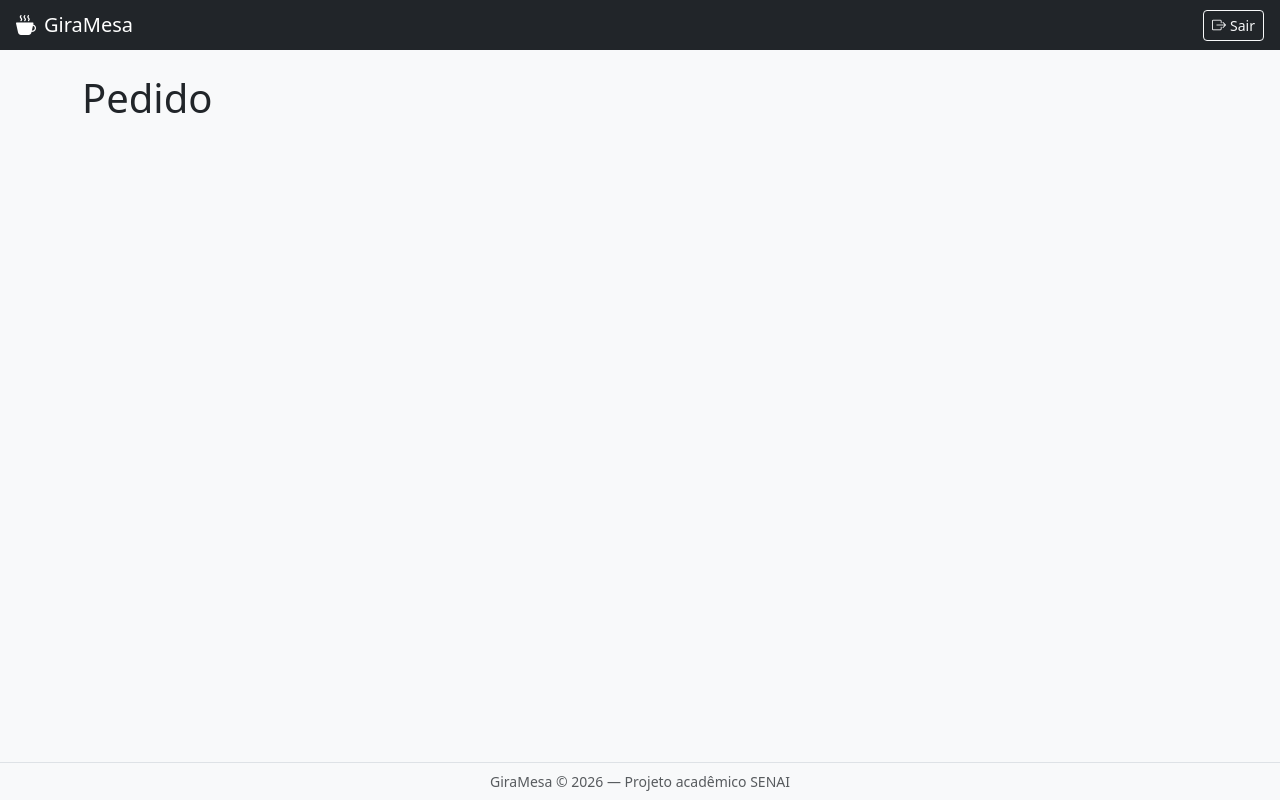
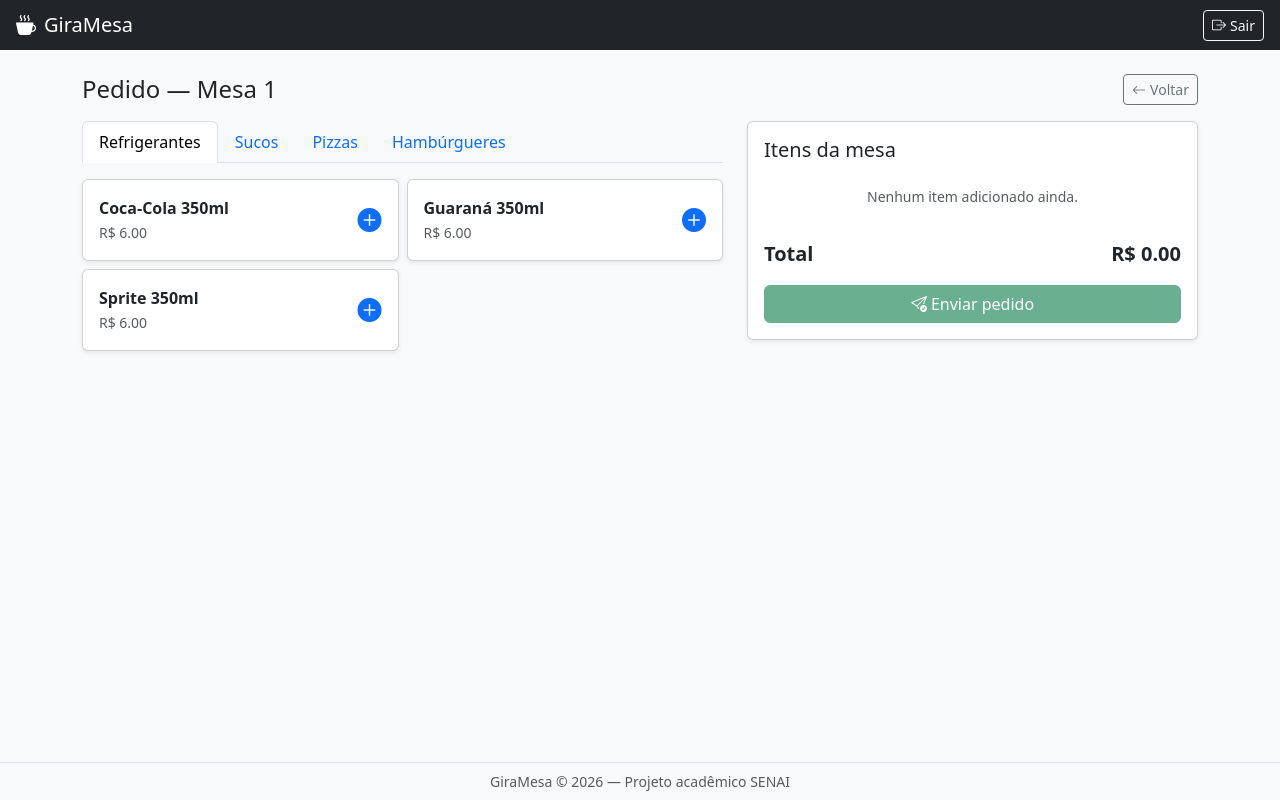
Before and after one commit to lucas-travassos/giramesa, a Vue app: page /pedido/1 in a window 1280 px wide. Built offline with nearby package versions, Linux system fonts and the light colour scheme.

Commit message:
feat: cria tela de pedido com produtos por categoria e carrinho por mesa

```diff
--- /dev/null
+++ b/src/components/pedido/ItemPedido.vue
@@ -0,0 +1,28 @@
+<template>
+  <div class="d-flex justify-content-between align-items-center py-2 border-bottom">
+    <div>
+      <p class="mb-0 small fw-semibold">{{ item.nome }}</p>
+      <small class="text-muted">R$ {{ item.preco.toFixed(2) }} un.</small>
+    </div>
+
+    <div class="d-flex align-items-center gap-2">
+      <button class="btn btn-sm btn-outline-secondary" @click="$emit('remover-unidade')">
+        <i class="bi bi-dash"></i>
+      </button>
+      <span class="fw-semibold">{{ item.quantidade }}</span>
+      <button class="btn btn-sm btn-outline-secondary" @click="$emit('adicionar-unidade')">
+        <i class="bi bi-plus"></i>
+      </button>
+      <button class="btn btn-sm btn-outline-danger" @click="$emit('remover-produto')">
+        <i class="bi bi-trash"></i>
+      </button>
+    </div>
+  </div>
+</template>
+
+<script setup>
+defineProps({
+  item: { type: Object, required: true },
+})
+defineEmits(['adicionar-unidade', 'remover-unidade', 'remover-produto'])
+</script>
--- /dev/null
+++ b/src/components/pedido/ProdutoCard.vue
@@ -0,0 +1,31 @@
+<template>
+  <div
+    class="card produto-card shadow-sm h-100"
+    role="button"
+    @click="$emit('adicionar', produto)"
+  >
+    <div class="card-body d-flex justify-content-between align-items-center">
+      <div>
+        <p class="mb-0 fw-semibold">{{ produto.nome }}</p>
+        <small class="text-muted">R$ {{ produto.preco.toFixed(2) }}</small>
+      </div>
+      <i class="bi bi-plus-circle-fill text-primary fs-4"></i>
+    </div>
+  </div>
+</template>
+
+<script setup>
+defineProps({
+  produto: { type: Object, required: true },
+})
+defineEmits(['adicionar'])
+</script>
+
+<style scoped>
+.produto-card {
+  transition: background-color 0.15s ease;
+}
+.produto-card:hover {
+  background-color: var(--bs-light);
+}
+</style>
--- /dev/null
+++ b/src/stores/pedidos.js
@@ -0,0 +1,67 @@
+import { defineStore } from 'pinia'
+import { useMesasStore } from './mesas'
+
+export const usePedidosStore = defineStore('pedidos', {
+  state: () => ({
+    // itensPorMesa: { [mesaId]: [{ produtoId, nome, preco, quantidade }] }
+    itensPorMesa: {},
+  }),
+  getters: {
+    itensDaMesa: (state) => (mesaId) => state.itensPorMesa[mesaId] || [],
+    totalDaMesa: (state) => (mesaId) => {
+      const itens = state.itensPorMesa[mesaId] || []
+      return itens.reduce((soma, item) => soma + item.preco * item.quantidade, 0)
+    },
+  },
+  actions: {
+    adicionarProduto(mesaId, produto) {
+      if (!this.itensPorMesa[mesaId]) this.itensPorMesa[mesaId] = []
+
+      const itens = this.itensPorMesa[mesaId]
+      const existente = itens.find((i) => i.produtoId === produto.id)
+
+      if (existente) {
+        existente.quantidade++
+      } else {
+        itens.push({
+          produtoId: produto.id,
+          nome: produto.nome,
+          preco: produto.preco,
+          quantidade: 1,
+        })
+      }
+
+      this.sincronizarConsumo(mesaId)
+    },
+    removerUnidade(mesaId, produtoId) {
+      const itens = this.itensPorMesa[mesaId]
+      if (!itens) return
+
+      const item = itens.find((i) => i.produtoId === produtoId)
+      if (!item) return
+
+      item.quantidade--
+      if (item.quantidade <= 0) {
+        this.itensPorMesa[mesaId] = itens.filter((i) => i.produtoId !== produtoId)
+      }
+
+      this.sincronizarConsumo(mesaId)
+    },
+    removerProduto(mesaId, produtoId) {
+      if (!this.itensPorMesa[mesaId]) return
+      this.itensPorMesa[mesaId] = this.itensPorMesa[mesaId].filter(
+        (i) => i.produtoId !== produtoId
+      )
+      this.sincronizarConsumo(mesaId)
+    },
+    sincronizarConsumo(mesaId) {
+      const mesasStore = useMesasStore()
+      const mesa = mesasStore.getMesaById(mesaId)
+      if (mesa) mesa.consumo = this.totalDaMesa(mesaId)
+    },
+    enviarPedido(mesaId) {
+      const mesasStore = useMesasStore()
+      mesasStore.atualizarStatus(Number(mesaId), 'ocupada')
+    },
+  },
+})
--- /dev/null
+++ b/src/stores/produtos.js
@@ -0,0 +1,25 @@
+import { defineStore } from 'pinia'
+
+export const useProdutosStore = defineStore('produtos', {
+  state: () => ({
+    categorias: ['Refrigerantes', 'Sucos', 'Pizzas', 'Hambúrgueres'],
+    produtos: [
+      { id: 1, nome: 'Coca-Cola 350ml', categoria: 'Refrigerantes', preco: 6.0 },
+      { id: 2, nome: 'Guaraná 350ml', categoria: 'Refrigerantes', preco: 6.0 },
+      { id: 3, nome: 'Sprite 350ml', categoria: 'Refrigerantes', preco: 6.0 },
+      { id: 4, nome: 'Suco de Laranja', categoria: 'Sucos', preco: 8.5 },
+      { id: 5, nome: 'Suco de Uva', categoria: 'Sucos', preco: 8.5 },
+      { id: 6, nome: 'Limonada', categoria: 'Sucos', preco: 7.0 },
+      { id: 7, nome: 'Pizza Margherita', categoria: 'Pizzas', preco: 45.0 },
+      { id: 8, nome: 'Pizza Calabresa', categoria: 'Pizzas', preco: 48.0 },
+      { id: 9, nome: 'Pizza 4 Queijos', categoria: 'Pizzas', preco: 52.0 },
+      { id: 10, nome: 'Hambúrguer Clássico', categoria: 'Hambúrgueres', preco: 28.0 },
+      { id: 11, nome: 'Hambúrguer Bacon', categoria: 'Hambúrgueres', preco: 32.0 },
+      { id: 12, nome: 'Hambúrguer Vegetariano', categoria: 'Hambúrgueres', preco: 30.0 },
+    ],
+  }),
+  getters: {
+    produtosPorCategoria: (state) => (categoria) =>
+      state.produtos.filter((p) => p.categoria === categoria),
+  },
+})
--- a/src/views/PedidoView.vue
+++ b/src/views/PedidoView.vue
@@ -1,8 +1,110 @@
 <template>
   <div class="container py-4">
-    <h1>Pedido</h1>
+    <div class="d-flex justify-content-between align-items-center mb-3">
+      <h1 class="h4 mb-0">Pedido — Mesa {{ mesa?.numero }}</h1>
+      <button class="btn btn-outline-secondary btn-sm" @click="$router.push('/home')">
+        <i class="bi bi-arrow-left me-1"></i>Voltar
+      </button>
+    </div>
+
+    <div class="row g-4">
+      <!-- Coluna produtos -->
+      <div class="col-lg-7">
+        <ul class="nav nav-tabs mb-3">
+          <li v-for="cat in produtosStore.categorias" :key="cat" class="nav-item">
+            <button
+              class="nav-link"
+              :class="{ active: categoriaAtiva === cat }"
+              @click="categoriaAtiva = cat"
+            >
+              {{ cat }}
+            </button>
+          </li>
+        </ul>
+
+        <div class="row g-2">
+          <div
+            v-for="produto in produtosStore.produtosPorCategoria(categoriaAtiva)"
+            :key="produto.id"
+            class="col-12 col-md-6"
+          >
+            <ProdutoCard :produto="produto" @adicionar="adicionarProduto" />
+          </div>
+        </div>
+      </div>
+
+      <!-- Coluna pedido atual -->
+      <div class="col-lg-5">
+        <div class="card shadow-sm">
+          <div class="card-body">
+            <h5 class="card-title">Itens da mesa</h5>
+
+            <div v-if="itens.length === 0" class="text-muted small py-3 text-center">
+              Nenhum item adicionado ainda.
+            </div>
+
+            <ItemPedido
+              v-for="item in itens"
+              :key="item.produtoId"
+              :item="item"
+              @adicionar-unidade="pedidosStore.adicionarProduto(mesaId, buscarProduto(item.produtoId))"
+              @remover-unidade="pedidosStore.removerUnidade(mesaId, item.produtoId)"
+              @remover-produto="pedidosStore.removerProduto(mesaId, item.produtoId)"
+            />
+
+            <div class="d-flex justify-content-between mt-3 fw-bold fs-5">
+              <span>Total</span>
+              <span>R$ {{ total.toFixed(2) }}</span>
+            </div>
+
+            <button
+              class="btn btn-success w-100 mt-3"
+              :disabled="itens.length === 0"
+              @click="enviarPedido"
+            >
+              <i class="bi bi-send-check me-1"></i>Enviar pedido
+            </button>
+          </div>
+        </div>
+      </div>
+    </div>
   </div>
 </template>
 
 <script setup>
+import { ref, computed } from 'vue'
+import { useRoute, useRouter } from 'vue-router'
+import { useMesasStore } from '../stores/mesas'
+import { useProdutosStore } from '../stores/produtos'
+import { usePedidosStore } from '../stores/pedidos'
+import ProdutoCard from '../components/pedido/ProdutoCard.vue'
+import ItemPedido from '../components/pedido/ItemPedido.vue'
+
+const route = useRoute()
+const router = useRouter()
+
+const mesasStore = useMesasStore()
+const produtosStore = useProdutosStore()
+const pedidosStore = usePedidosStore()
+
+const mesaId = route.params.mesaId
+const mesa = computed(() => mesasStore.getMesaById(mesaId))
+
+const categoriaAtiva = ref(produtosStore.categorias[0])
+
+const itens = computed(() => pedidosStore.itensDaMesa(mesaId))
+const total = computed(() => pedidosStore.totalDaMesa(mesaId))
+
+function buscarProduto(produtoId) {
+  return produtosStore.produtos.find((p) => p.id === produtoId)
+}
+
+function adicionarProduto(produto) {
+  pedidosStore.adicionarProduto(mesaId, produto)
+}
+
+function enviarPedido() {
+  pedidosStore.enviarPedido(mesaId)
+  router.push('/home')
+}
 </script>
```
